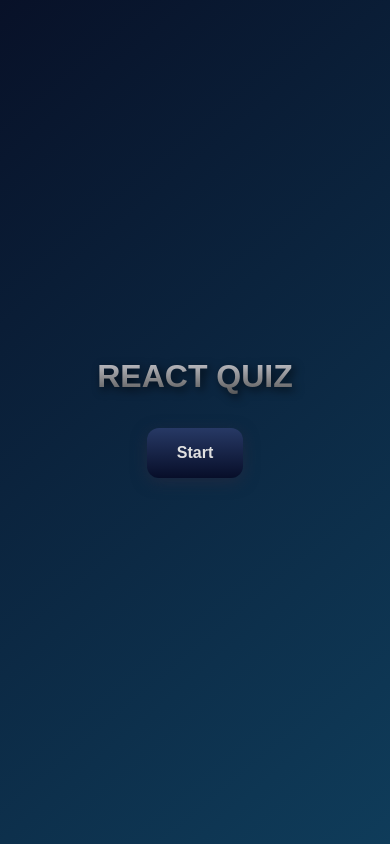
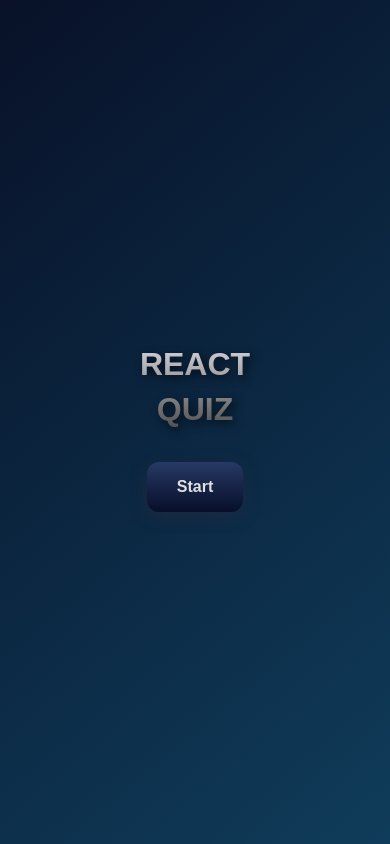
Before and after one commit to moon-11/quiz, a React (Vite) app: page / in a window 390 px wide. Built offline with nearby package versions, Linux system fonts and the light colour scheme.

Commit message:
fix bugs: responsive

```diff
--- a/src/Global/globalStyles.ts
+++ b/src/Global/globalStyles.ts
@@ -31,7 +31,6 @@
     min-height: 100vh;
     padding: 20px;
     overflow-y: auto;
-
 
     &::-webkit-scrollbar {
       width: 8px;
--- a/src/pages/Home/styles.ts
+++ b/src/pages/Home/styles.ts
@@ -11,16 +11,12 @@
   padding: 15px;
   width: 80%;
   max-width: 600px;
-  min-height: 95vh;
-  margin: 20px auto;
+  min-height: 500px;
+  margin: 40px auto 20px;
   box-shadow: ${({ isFirstQuestion }) =>
     isFirstQuestion ? "0px 4px 20px rgba(0, 0, 0, 0.6)" : "none"};
   overflow-y: auto;
 
-  position: fixed;
-  top: 0;
-  left: 50%;
-  transform: translateX(-50%);
   z-index: 1000;
 
   > p {
```
